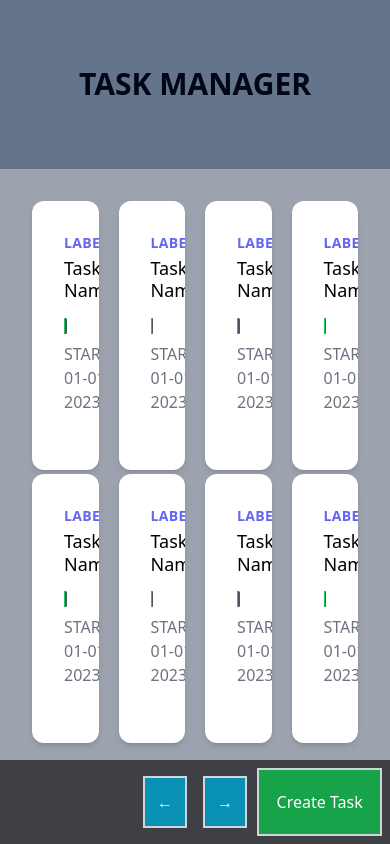
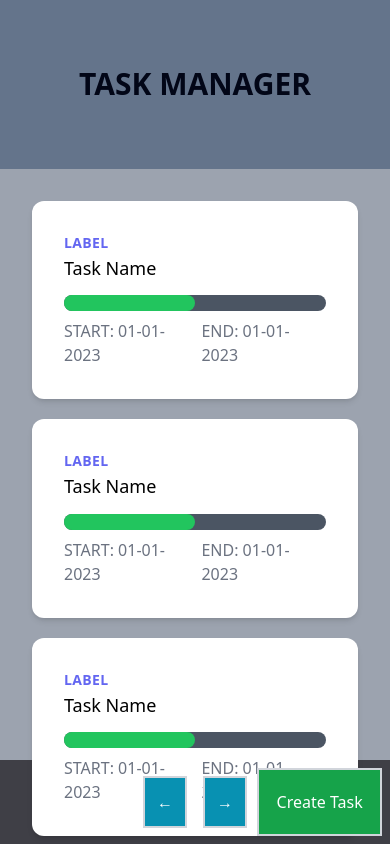
Before and after one commit to ikke6992/specops, a React (Vite) app in the folder frontend/: page / in a window 390 px wide. Shown: the top 844 px of the page. Built offline with nearby package versions, Linux system fonts and the light colour scheme.

Commit message:
Change cards dependent on size

```diff
--- a/frontend/src/components/supervisor-task-management/SupervisorTaskManagement.tsx
+++ b/frontend/src/components/supervisor-task-management/SupervisorTaskManagement.tsx
@@ -1,6 +1,9 @@
+import useWindowDimensions from "../../data/utils/windowdimensions";
 import Card1 from "../common/cards/card1/Card1";
 
 const SupervisorTaskManagement = () => {
+  const { width } = useWindowDimensions();
+
   return (
     <main className="h-screen">
       {/* Search & Filter Section */}
@@ -14,9 +17,19 @@ const SupervisorTaskManagement = () => {
       </section>
       {/* Task List Section */}
       <section
-        className="p-8 bg-gray-400 grid grid-cols-4 grid-rows-2 gap-5"
+        className="p-8 bg-gray-400 grid md:grid-cols-2 md:grid-rows-2 lg:grid-cols-4 lg:grid-rows-2 gap-5"
         style={{ height: "70%" }}
       >
+        {/* Display 8/4 cards dependent on width */}
+        {width < 1024 ? (
+          <>
+            <Card1 />
+            <Card1 />
+            <Card1 />
+            <Card1 />
+          </>
+        ) : (
+          <>
             <Card1 />
             <Card1 />
             <Card1 />
@@ -25,6 +38,8 @@ const SupervisorTaskManagement = () => {
             <Card1 />
             <Card1 />
             <Card1 />
+          </>
+        )}
       </section>
       {/* Navigation + Create Section */}
       <section
--- /dev/null
+++ b/frontend/src/data/utils/windowdimensions.tsx
@@ -0,0 +1,25 @@
+import { useEffect, useState } from "react";
+
+const getWindowDimensions = () => {
+  const { innerWidth: width, innerHeight: height } = window;
+  return {
+    width,
+    height,
+  };
+};
+
+const useWindowDimensions = () => {
+  const [windowDimensions, setWindowDimensions] = useState(
+    getWindowDimensions()
+  );
+  useEffect(() => {
+    function handleResize() {
+      setWindowDimensions(getWindowDimensions());
+    }
+    window.addEventListener("resize", handleResize);
+    return () => window.removeEventListener("resize", handleResize);
+  }, []);
+  return windowDimensions;
+};
+
+export default useWindowDimensions;
```
Lines whose indentation alone changed are shown as unchanged.
